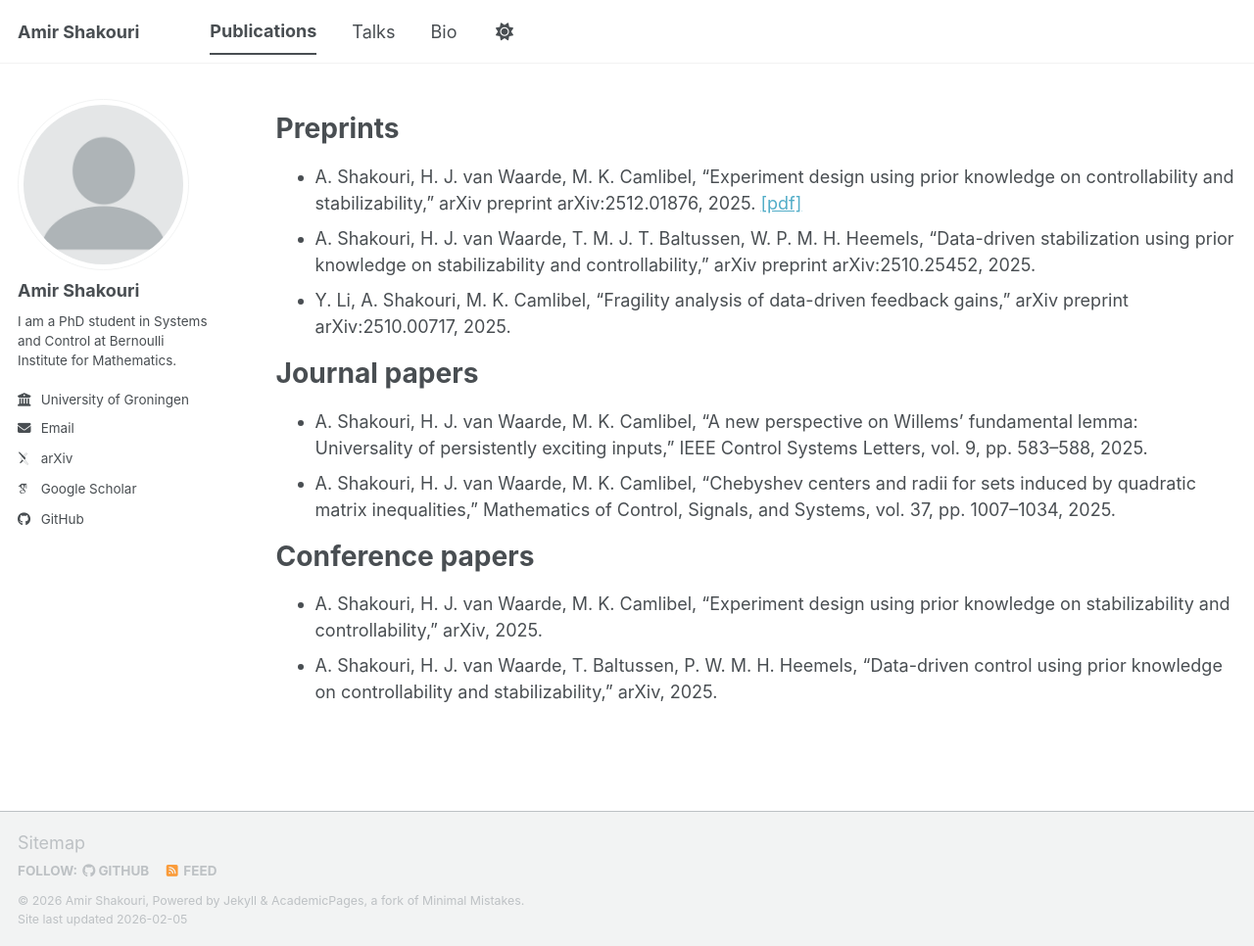
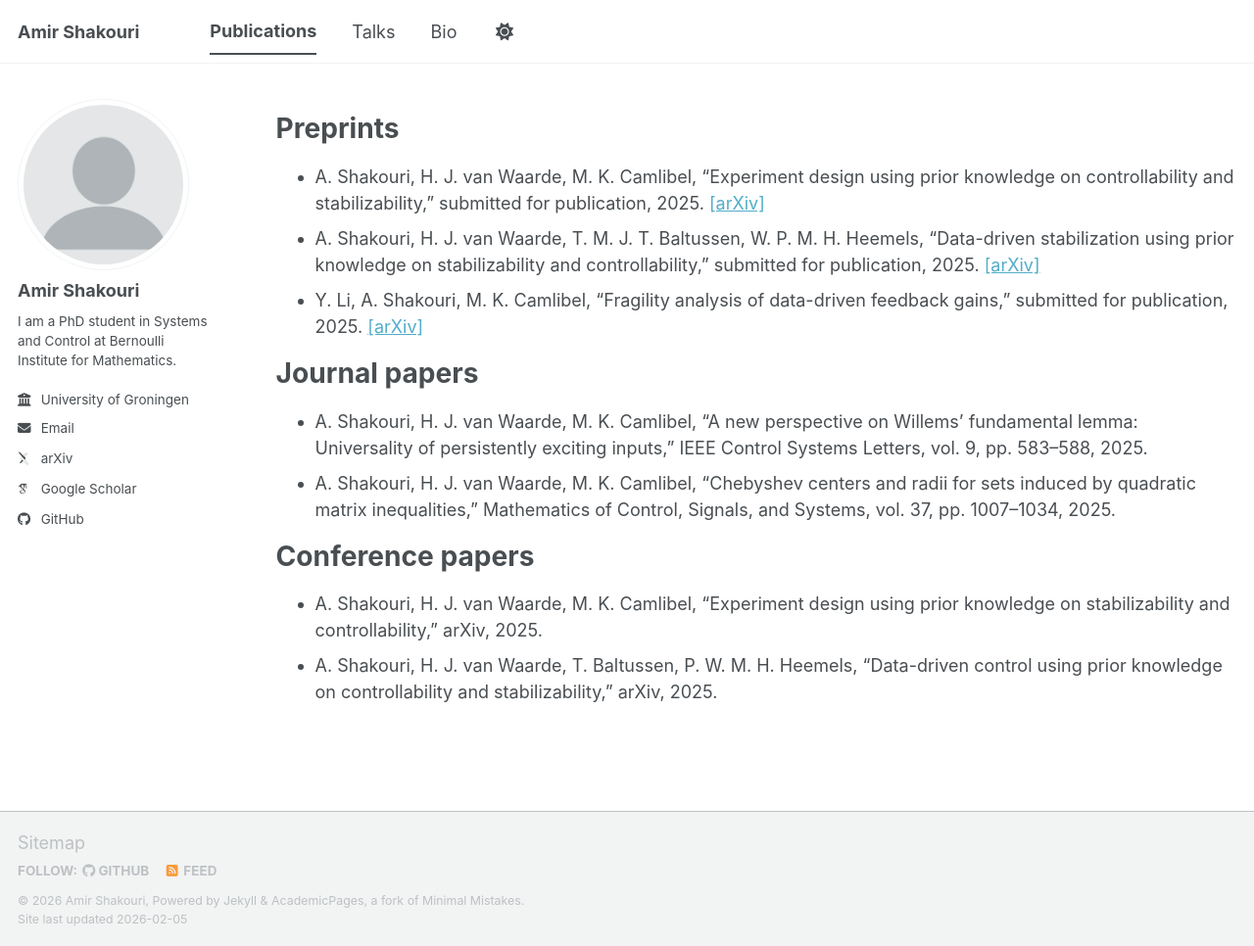
Before and after one commit to a-shakouri/a-shakouri.github.io, a Jekyll site: the page built from _pages/pub.md, in a window 1280 px wide and 966 px high. Shown: the whole window at 98% size. Built offline with Jekyll 4.4.1, drawn with Linux system fonts in a browser that asks for light colours; some web fonts are replaced; a script bundle is joined from its source files by our own code; library files that are not in the unit come from our copies.

Commit message:
Update pub.md

```diff
--- a/_pages/pub.md
+++ b/_pages/pub.md
@@ -10,9 +10,9 @@
 
 Preprints
 ======
-* A. Shakouri, H. J. van Waarde, M. K. Camlibel, "Experiment design using prior knowledge on controllability and stabilizability," arXiv preprint arXiv:2512.01876, 2025. [\[pdf\]](https://arxiv.org/pdf/2512.01876)
-* A. Shakouri, H. J. van Waarde, T. M. J. T. Baltussen, W. P. M. H. Heemels, “Data-driven stabilization using prior knowledge on stabilizability and controllability,” arXiv preprint arXiv:2510.25452, 2025.
-* Y. Li, A. Shakouri, M. K. Camlibel, “Fragility analysis of data-driven feedback gains,” arXiv preprint arXiv:2510.00717, 2025.
+* A. Shakouri, H. J. van Waarde, M. K. Camlibel, "Experiment design using prior knowledge on controllability and stabilizability," submitted for publication, 2025. [\[arXiv\]](https://arxiv.org/pdf/2512.01876)
+* A. Shakouri, H. J. van Waarde, T. M. J. T. Baltussen, W. P. M. H. Heemels, “Data-driven stabilization using prior knowledge on stabilizability and controllability,” submitted for publication, 2025. [\[arXiv\]](https://arxiv.org/pdf/2510.25452)
+* Y. Li, A. Shakouri, M. K. Camlibel, “Fragility analysis of data-driven feedback gains,” submitted for publication, 2025. [\[arXiv\]](https://arxiv.org/pdf/2510.00717)
 
 Journal papers
 ======
```
